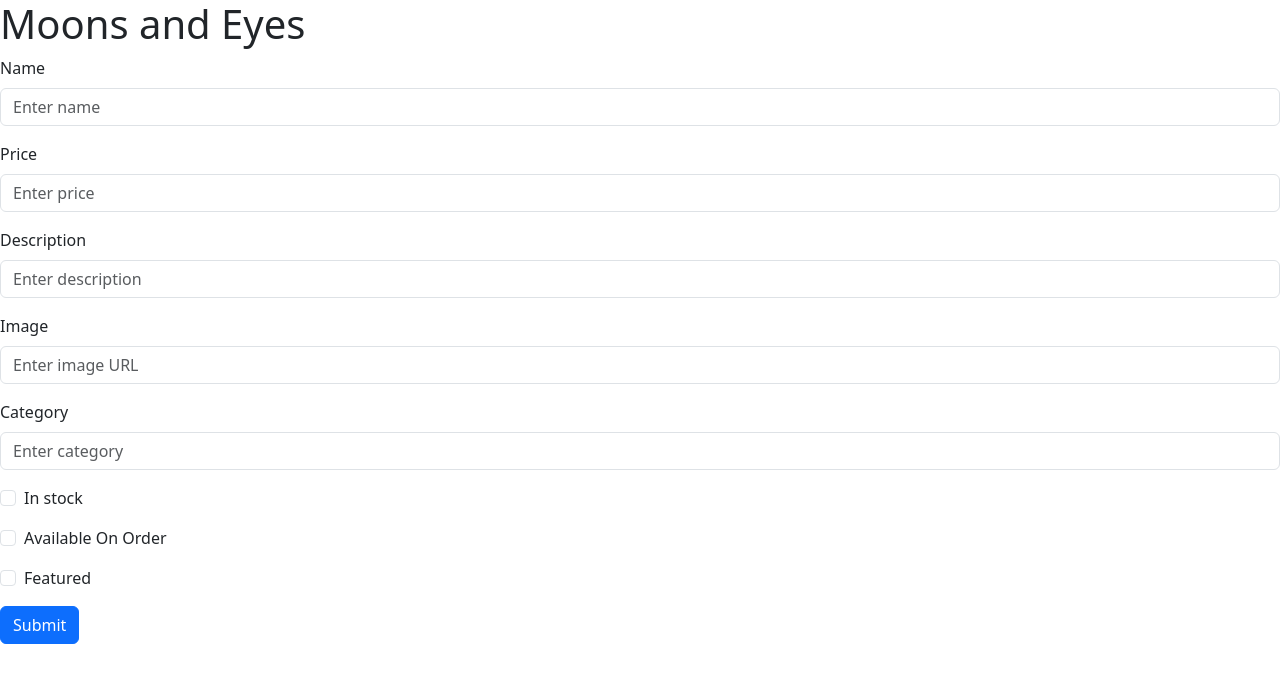
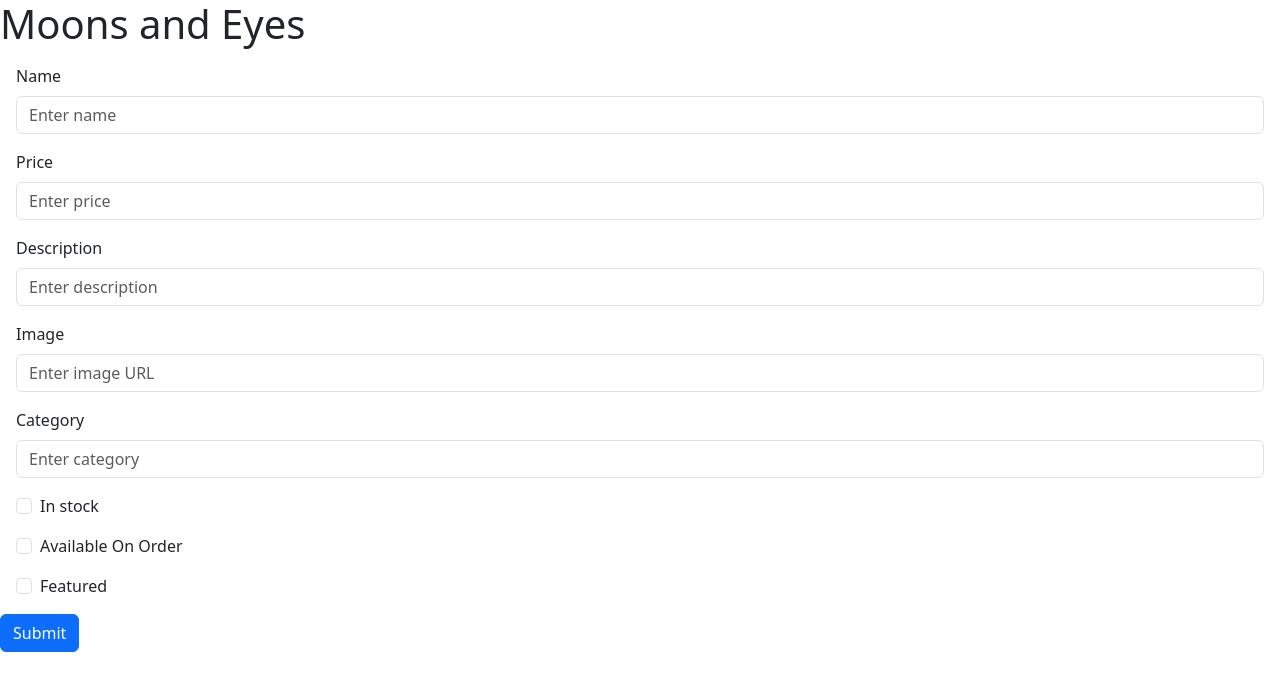
Before and after one commit to FedotovaOlga/React-ECOMMERCE, a React (Create React App) app: page /product-form in a window 1280 px wide. Shown: the top 690 px of the page. Built offline with nearby package versions, Linux system fonts and the light colour scheme.

Commit message:
ProductForm connect to db

```diff
--- a/src/components/ProductForm/ProductForm.js
+++ b/src/components/ProductForm/ProductForm.js
@@ -1,45 +1,66 @@
-import React from 'react'
-
+import React, { useState } from 'react';
 import Button from 'react-bootstrap/Button';
 import Form from 'react-bootstrap/Form';
 
 const ProductForm = () => {
+  const [product, setProduct] = useState({});
+
+  const handleChange = (e) => {
+    setProduct({ ...product, [e.target.name]: e.target.value });
+  }
+
+  const handleSubmit = (e) => {
+    e.preventDefault();
+    fetch('http://localhost:4000/products', {
+      method: 'POST',
+      body: JSON.stringify(product),
+      headers: {
+        'Content-Type': 'application/json',
+      },
+    })
+      .then((res) => res.json())
+      .then((data) => console.log("Success:", data))
+      .catch((error) => console.error("Error:", error));
+  }
+
+
   return (
-    <Form>
-      <Form.Group className="mb-3" controlId="name">
+    <Form onSubmit={handleSubmit}>
+
+      <Form.Group className="m-3" controlId="name">
         <Form.Label>Name</Form.Label>
-        <Form.Control type="text" placeholder="Enter name" />
+        <Form.Control type="text" placeholder="Enter name" name="title" value={product.title || ''} onChange={handleChange} />
       </Form.Group>
 
-      <Form.Group className="mb-3" controlId="price">
+      <Form.Group className="m-3" controlId="price">
         <Form.Label>Price</Form.Label>
-        <Form.Control type="number" placeholder="Enter price" />
+        <Form.Control type="number" placeholder="Enter price" name="price" value={product.price || ''} onChange={handleChange} />
       </Form.Group>
 
-      <Form.Group className="mb-3" controlId="description">
+      <Form.Group className="m-3" controlId="description">
         <Form.Label>Description</Form.Label>
-        <Form.Control type="text" placeholder="Enter description" />
+        <Form.Control type="text" placeholder="Enter description" name="description" value={product.description || ''} onChange={handleChange} />
       </Form.Group>
 
-      <Form.Group className="mb-3" controlId="image">
+      <Form.Group className="m-3" controlId="image">
         <Form.Label>Image</Form.Label>
         <Form.Control type="text" placeholder="Enter image URL" />
       </Form.Group>
 
-      <Form.Group className="mb-3" controlId="category">
+      <Form.Group className="m-3" controlId="category">
         <Form.Label>Category</Form.Label>
         <Form.Control type="text" placeholder="Enter category" />
       </Form.Group>
 
-      <Form.Group className="mb-3" controlId="inStock">
+      <Form.Group className="m-3" controlId="inStock">
         <Form.Check type="checkbox" label="In stock" />
       </Form.Group>
 
-      <Form.Group className="mb-3" controlId="availableOnOrder">
+      <Form.Group className="m-3" controlId="availableOnOrder">
         <Form.Check type="checkbox" label="Available On Order" />
       </Form.Group>
 
-      <Form.Group className="mb-3" controlId="featured">
+      <Form.Group className="m-3" controlId="featured">
         <Form.Check type="checkbox" label="Featured" />
       </Form.Group>
 
```
